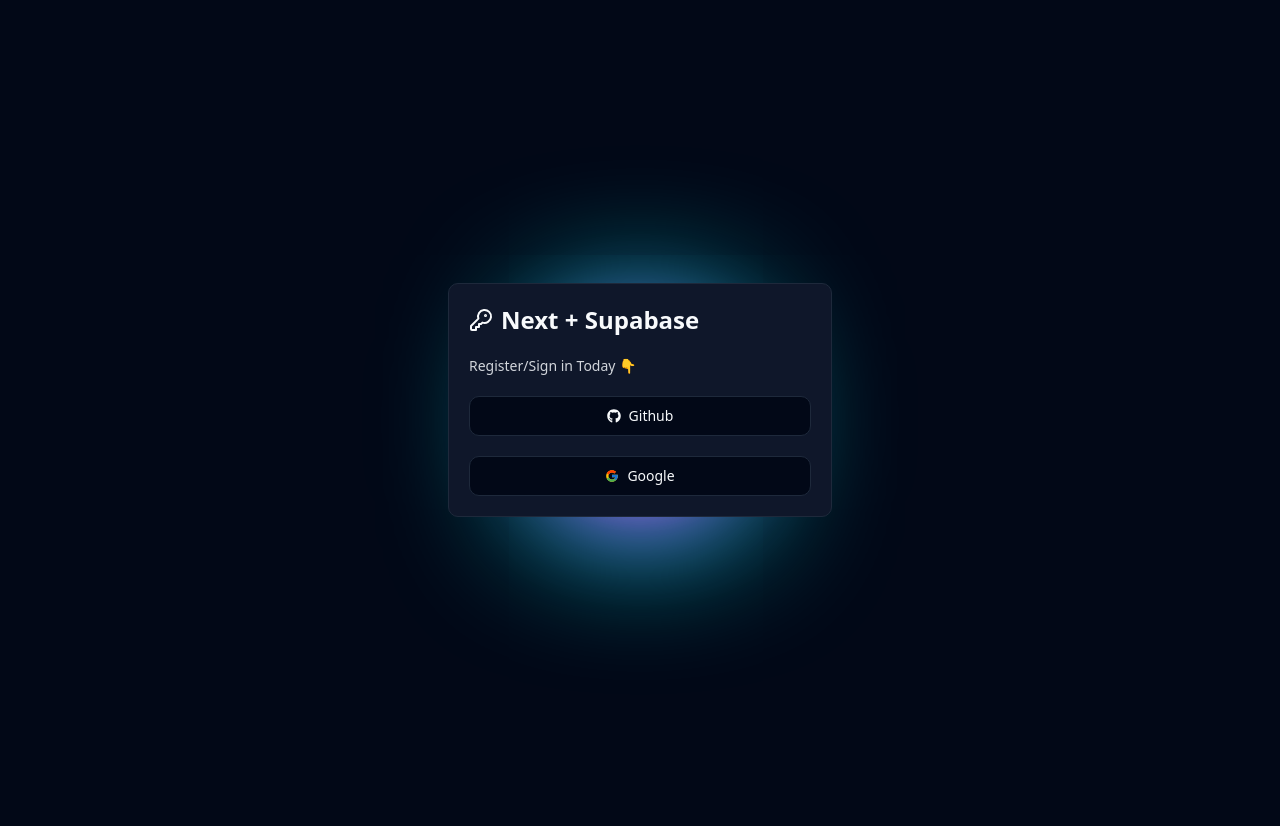
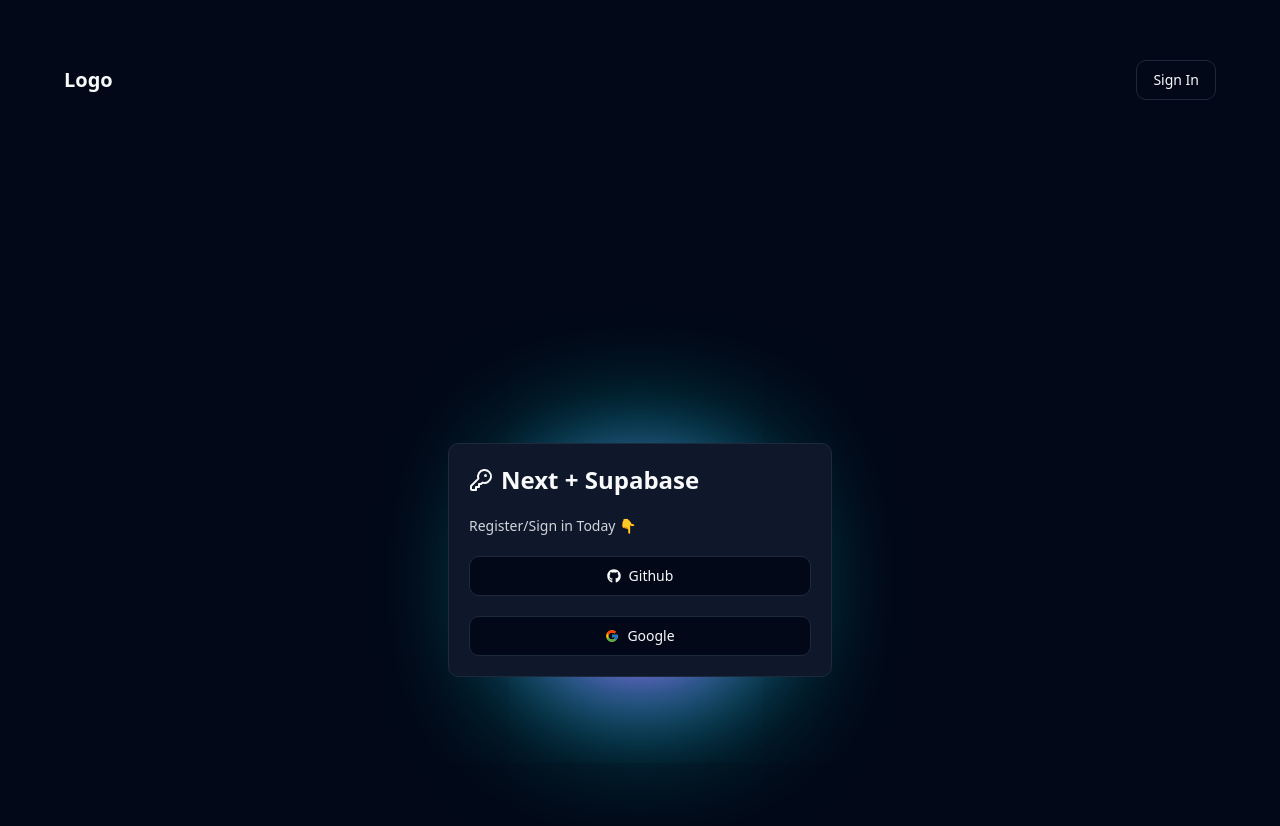
Before and after one commit to Aztarok/videos, a Next.js app: page /auth in a window 1280 px wide. Shown: the top 826 px of the page. Before the commit the page ends 800 px from the top, so only its background shows below. Built offline with nearby package versions, Linux system fonts and the light colour scheme; no server answers.

Commit message:
Added signin and signout functionality

```diff
--- /dev/null
+++ b/src/app/hook/useUser.tsx
@@ -0,0 +1,34 @@
+'use client';
+
+import { supabaseBrowser } from '@/lib/supabase/browser';
+import { useQuery } from '@tanstack/react-query';
+import React from 'react';
+
+const initUser = {
+	created_at: '',
+	display_name: '',
+	email: '',
+	id: '',
+	image_url: '',
+};
+
+const useUser = () => {
+	return useQuery({
+		queryKey: ['user'],
+		queryFn: async () => {
+			const supabase = await supabaseBrowser();
+			const { data } = await supabase.auth.getSession();
+			if (data.session?.user) {
+				const { data: user } = await supabase
+					.from('profiles')
+					.select('*')
+					.eq('id', data.session.user.id)
+					.single();
+				return user;
+			}
+			return initUser;
+		},
+	});
+};
+
+export default useUser;
--- a/src/app/layout.tsx
+++ b/src/app/layout.tsx
@@ -1,17 +1,19 @@
-import type { Metadata } from "next";
-import { Inter } from "next/font/google";
-import "./globals.css";
-import { ThemeProvider } from "@/components/theme-provider";
+import type { Metadata } from 'next';
+import { Inter } from 'next/font/google';
+import './globals.css';
+import { ThemeProvider } from '@/components/theme-provider';
+import QueryProvider from '@/components/query-provider';
+import Navbar from '@/components/Navbar';
 
-const inter = Inter({ subsets: ["latin"] });
+const inter = Inter({ subsets: ['latin'] });
 
 export const metadata: Metadata = {
-    title: "Create Next App",
-    description: "Generated by create next app"
+	title: 'Create Next App',
+	description: 'Generated by create next app',
 };
 
 export default function RootLayout({
-    children
+	children,
 }: Readonly<{
 	children: React.ReactNode;
 }>) {
@@ -20,14 +22,19 @@
 			<html lang="en" suppressHydrationWarning>
 				<head />
 				<body>
+					<QueryProvider>
 						<ThemeProvider
 							attribute="class"
 							defaultTheme="dark"
 							enableSystem
 							disableTransitionOnChange
 						>
+							<main className="max-w-6xl min-h-screen mx-auto py-10 space-y-10">
+								<Navbar />
 								{children}
+							</main>
 						</ThemeProvider>
+					</QueryProvider>
 				</body>
 			</html>
 		</>
--- a/src/app/page.tsx
+++ b/src/app/page.tsx
@@ -4,7 +4,6 @@
 
 export default function Home() {
 	return (
-		<main className="flex min-h-screen flex-col items-center justify-between p-24">
 		<div className="flex gap-5">
 			<Button>Hello World</Button>
 			<Button asChild>
@@ -13,6 +12,5 @@
 				</Link>
 			</Button>
 		</div>
-		</main>
 	);
 }
--- /dev/null
+++ b/src/components/Navbar.tsx
@@ -0,0 +1,16 @@
+import React from 'react';
+import Profile from './Profile';
+import Link from 'next/link';
+
+const Navbar = () => {
+	return (
+		<div className="flex justify-between items-center h-20">
+			<Link href="/">
+				<h1 className="text-xl font-bold">Logo</h1>
+			</Link>
+			<Profile />
+		</div>
+	);
+};
+
+export default Navbar;
--- /dev/null
+++ b/src/components/Profile.tsx
@@ -0,0 +1,58 @@
+'use client';
+import React from 'react';
+import { Button } from './ui/button';
+import Link from 'next/link';
+import useUser from '@/app/hook/useUser';
+import Image from 'next/image';
+import { supabaseBrowser } from '@/lib/supabase/browser';
+import { useQueryClient } from '@tanstack/react-query';
+import { useRouter } from 'next/navigation';
+
+const Profile = () => {
+	const { isFetching, data } = useUser();
+	const queryClient = useQueryClient();
+	const router = useRouter();
+
+	if (isFetching) {
+		return <></>;
+	}
+
+	const handleLogout = () => {
+		const supabase = supabaseBrowser();
+		queryClient.clear();
+		supabase.auth.signOut();
+		router.refresh();
+	};
+
+	return (
+		<div>
+			{!data?.id ? (
+				<Link href="/auth" className="animate-fade">
+					<Button variant="outline">Sign In</Button>
+				</Link>
+			) : (
+				<>
+					{data?.image_url ? (
+						<Image
+							src={data.image_url || ''}
+							alt={data.display_name + "'s Profile"}
+							width={50}
+							height={50}
+							className="rounded-full ring-2 animate-fade cursor-pointer"
+							onClick={handleLogout}
+						/>
+					) : (
+						<div
+							className="h-[50px] w-[50px] flex rounded-full text-2xl font-bold items-center justify-center ring-2 animate-fade cursor-pointer"
+							onClick={handleLogout}
+						>
+							<h1>{data.email[0]}</h1>
+						</div>
+					)}
+				</>
+			)}
+		</div>
+	);
+};
+
+export default Profile;
--- a/src/components/query-provider.tsx
+++ b/src/components/query-provider.tsx
@@ -1,3 +1,5 @@
+'use client';
+
 import { QueryClient, QueryClientProvider } from '@tanstack/react-query';
 import { ReactQueryDevtools } from '@tanstack/react-query-devtools';
 import React, { ReactNode, useState } from 'react';
--- a/src/lib/supabase/browser.ts
+++ b/src/lib/supabase/browser.ts
@@ -1,7 +1,8 @@
 import { createBrowserClient } from '@supabase/ssr';
+import { Database } from '../types/supabase';
 
 export function supabaseBrowser() {
-	return createBrowserClient(
+	return createBrowserClient<Database>(
 		process.env.NEXT_PUBLIC_SUPABASE_URL!,
 		process.env.NEXT_PUBLIC_SUPABASE_ANON_KEY!
 	);
--- a/src/lib/supabase/server.ts
+++ b/src/lib/supabase/server.ts
@@ -1,10 +1,11 @@
 import { createServerClient } from '@supabase/ssr';
 import { cookies } from 'next/headers';
+import { Database } from '../types/supabase';
 
 export function supabaseServer() {
 	const cookieStore = cookies();
 
-	return createServerClient(
+	return createServerClient<Database>(
 		process.env.NEXT_PUBLIC_SUPABASE_URL!,
 		process.env.NEXT_PUBLIC_SUPABASE_ANON_KEY!,
 		{
--- /dev/null
+++ b/src/lib/types/supabase.ts
@@ -0,0 +1,144 @@
+export type Json =
+	| string
+	| number
+	| boolean
+	| null
+	| { [key: string]: Json | undefined }
+	| Json[];
+
+export type Database = {
+	public: {
+		Tables: {
+			profiles: {
+				Row: {
+					created_at: string;
+					display_name: string | null;
+					email: string;
+					id: string;
+					image_url: string | null;
+				};
+				Insert: {
+					created_at?: string;
+					display_name?: string | null;
+					email: string;
+					id: string;
+					image_url?: string | null;
+				};
+				Update: {
+					created_at?: string;
+					display_name?: string | null;
+					email?: string;
+					id?: string;
+					image_url?: string | null;
+				};
+				Relationships: [
+					{
+						foreignKeyName: 'profiles_id_fkey';
+						columns: ['id'];
+						isOneToOne: true;
+						referencedRelation: 'users';
+						referencedColumns: ['id'];
+					}
+				];
+			};
+		};
+		Views: {
+			[_ in never]: never;
+		};
+		Functions: {
+			[_ in never]: never;
+		};
+		Enums: {
+			[_ in never]: never;
+		};
+		CompositeTypes: {
+			[_ in never]: never;
+		};
+	};
+};
+
+export type Tables<
+	PublicTableNameOrOptions extends
+		| keyof (Database['public']['Tables'] & Database['public']['Views'])
+		| { schema: keyof Database },
+	TableName extends PublicTableNameOrOptions extends {
+		schema: keyof Database;
+	}
+		? keyof (Database[PublicTableNameOrOptions['schema']]['Tables'] &
+				Database[PublicTableNameOrOptions['schema']]['Views'])
+		: never = never
+> = PublicTableNameOrOptions extends { schema: keyof Database }
+	? (Database[PublicTableNameOrOptions['schema']]['Tables'] &
+			Database[PublicTableNameOrOptions['schema']]['Views'])[TableName] extends {
+			Row: infer R;
+	  }
+		? R
+		: never
+	: PublicTableNameOrOptions extends keyof (Database['public']['Tables'] &
+			Database['public']['Views'])
+	? (Database['public']['Tables'] &
+			Database['public']['Views'])[PublicTableNameOrOptions] extends {
+			Row: infer R;
+	  }
+		? R
+		: never
+	: never;
+
+export type TablesInsert<
+	PublicTableNameOrOptions extends
+		| keyof Database['public']['Tables']
+		| { schema: keyof Database },
+	TableName extends PublicTableNameOrOptions extends {
+		schema: keyof Database;
+	}
+		? keyof Database[PublicTableNameOrOptions['schema']]['Tables']
+		: never = never
+> = PublicTableNameOrOptions extends { schema: keyof Database }
+	? Database[PublicTableNameOrOptions['schema']]['Tables'][TableName] extends {
+			Insert: infer I;
+	  }
+		? I
+		: never
+	: PublicTableNameOrOptions extends keyof Database['public']['Tables']
+	? Database['public']['Tables'][PublicTableNameOrOptions] extends {
+			Insert: infer I;
+	  }
+		? I
+		: never
+	: never;
+
+export type TablesUpdate<
+	PublicTableNameOrOptions extends
+		| keyof Database['public']['Tables']
+		| { schema: keyof Database },
+	TableName extends PublicTableNameOrOptions extends {
+		schema: keyof Database;
+	}
+		? keyof Database[PublicTableNameOrOptions['schema']]['Tables']
+		: never = never
+> = PublicTableNameOrOptions extends { schema: keyof Database }
+	? Database[PublicTableNameOrOptions['schema']]['Tables'][TableName] extends {
+			Update: infer U;
+	  }
+		? U
+		: never
+	: PublicTableNameOrOptions extends keyof Database['public']['Tables']
+	? Database['public']['Tables'][PublicTableNameOrOptions] extends {
+			Update: infer U;
+	  }
+		? U
+		: never
+	: never;
+
+export type Enums<
+	PublicEnumNameOrOptions extends
+		| keyof Database['public']['Enums']
+		| { schema: keyof Database },
+	EnumName extends PublicEnumNameOrOptions extends { schema: keyof Database }
+		? keyof Database[PublicEnumNameOrOptions['schema']]['Enums']
+		: never = never
+> = PublicEnumNameOrOptions extends { schema: keyof Database }
+	? Database[PublicEnumNameOrOptions['schema']]['Enums'][EnumName]
+	: PublicEnumNameOrOptions extends keyof Database['public']['Enums']
+	? Database['public']['Enums'][PublicEnumNameOrOptions]
+	: never;
--- a/tailwind.config.ts
+++ b/tailwind.config.ts
@@ -1,80 +1,87 @@
-import type { Config } from "tailwindcss"
+import type { Config } from 'tailwindcss';
 
 const config = {
-  darkMode: ["class"],
+	darkMode: ['class'],
 	content: [
 		'./pages/**/*.{ts,tsx}',
 		'./components/**/*.{ts,tsx}',
 		'./app/**/*.{ts,tsx}',
 		'./src/**/*.{ts,tsx}',
 	],
-  prefix: "",
+	prefix: '',
 	theme: {
 		container: {
 			center: true,
-      padding: "2rem",
+			padding: '2rem',
 			screens: {
-        "2xl": "1400px",
+				'2xl': '1400px',
 			},
 		},
 		extend: {
 			colors: {
-        border: "hsl(var(--border))",
-        input: "hsl(var(--input))",
-        ring: "hsl(var(--ring))",
-        background: "hsl(var(--background))",
-        foreground: "hsl(var(--foreground))",
+				border: 'hsl(var(--border))',
+				input: 'hsl(var(--input))',
+				ring: 'hsl(var(--ring))',
+				background: 'hsl(var(--background))',
+				foreground: 'hsl(var(--foreground))',
 				primary: {
-          DEFAULT: "hsl(var(--primary))",
-          foreground: "hsl(var(--primary-foreground))",
+					DEFAULT: 'hsl(var(--primary))',
+					foreground: 'hsl(var(--primary-foreground))',
 				},
 				secondary: {
-          DEFAULT: "hsl(var(--secondary))",
-          foreground: "hsl(var(--secondary-foreground))",
+					DEFAULT: 'hsl(var(--secondary))',
+					foreground: 'hsl(var(--secondary-foreground))',
 				},
 				destructive: {
-          DEFAULT: "hsl(var(--destructive))",
-          foreground: "hsl(var(--destructive-foreground))",
+					DEFAULT: 'hsl(var(--destructive))',
+					foreground: 'hsl(var(--destructive-foreground))',
 				},
 				muted: {
-          DEFAULT: "hsl(var(--muted))",
-          foreground: "hsl(var(--muted-foreground))",
+					DEFAULT: 'hsl(var(--muted))',
+					foreground: 'hsl(var(--muted-foreground))',
 				},
 				accent: {
-          DEFAULT: "hsl(var(--accent))",
-          foreground: "hsl(var(--accent-foreground))",
+					DEFAULT: 'hsl(var(--accent))',
+					foreground: 'hsl(var(--accent-foreground))',
 				},
 				popover: {
-          DEFAULT: "hsl(var(--popover))",
-          foreground: "hsl(var(--popover-foreground))",
+					DEFAULT: 'hsl(var(--popover))',
+					foreground: 'hsl(var(--popover-foreground))',
 				},
 				card: {
-          DEFAULT: "hsl(var(--card))",
-          foreground: "hsl(var(--card-foreground))",
+					DEFAULT: 'hsl(var(--card))',
+					foreground: 'hsl(var(--card-foreground))',
 				},
 			},
 			borderRadius: {
-        lg: "var(--radius)",
-        md: "calc(var(--radius) - 2px)",
-        sm: "calc(var(--radius) - 4px)",
+				lg: 'var(--radius)',
+				md: 'calc(var(--radius) - 2px)',
+				sm: 'calc(var(--radius) - 4px)',
 			},
 			keyframes: {
-        "accordion-down": {
-          from: { height: "0" },
-          to: { height: "var(--radix-accordion-content-height)" },
+				'accordion-down': {
+					from: { height: '0' },
+					to: { height: 'var(--radix-accordion-content-height)' },
 				},
-        "accordion-up": {
-          from: { height: "var(--radix-accordion-content-height)" },
-          to: { height: "0" },
+				'accordion-up': {
+					from: { height: 'var(--radix-accordion-content-height)' },
+					to: { height: '0' },
+				},
+				fade: {
+					from: {
+						opacity: '0',
+					},
+					to: { opacity: '1' },
 				},
 			},
 			animation: {
-        "accordion-down": "accordion-down 0.2s ease-out",
-        "accordion-up": "accordion-up 0.2s ease-out",
+				'accordion-down': 'accordion-down 0.2s ease-out',
+				'accordion-up': 'accordion-up 0.2s ease-out',
+				fade: 'fade 1s linear forwards',
 			},
 		},
 	},
-  plugins: [require("tailwindcss-animate")],
-} satisfies Config
+	plugins: [require('tailwindcss-animate')],
+} satisfies Config;
 
-export default config
+export default config;
```
Also changed, not shown: next.config.mjs (+14 -1 lines). Lines whose indentation alone changed are shown as unchanged.
